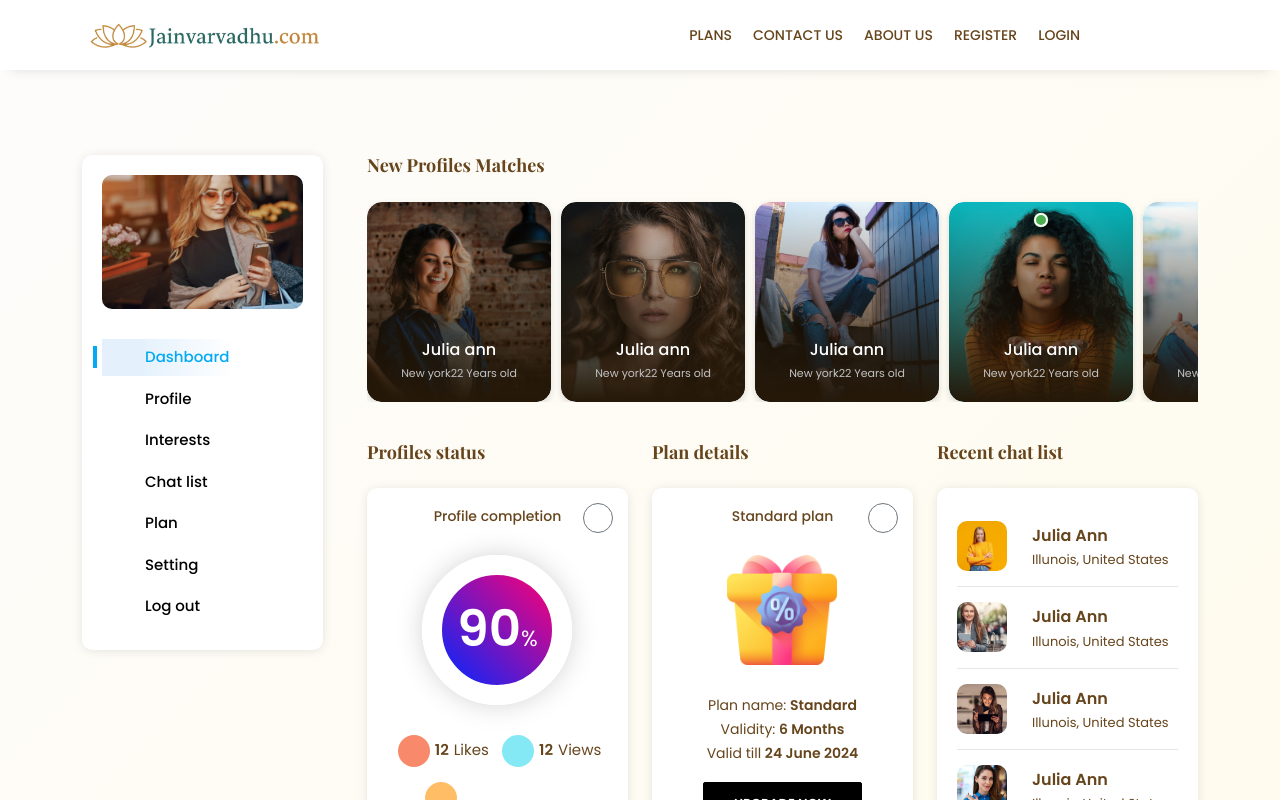
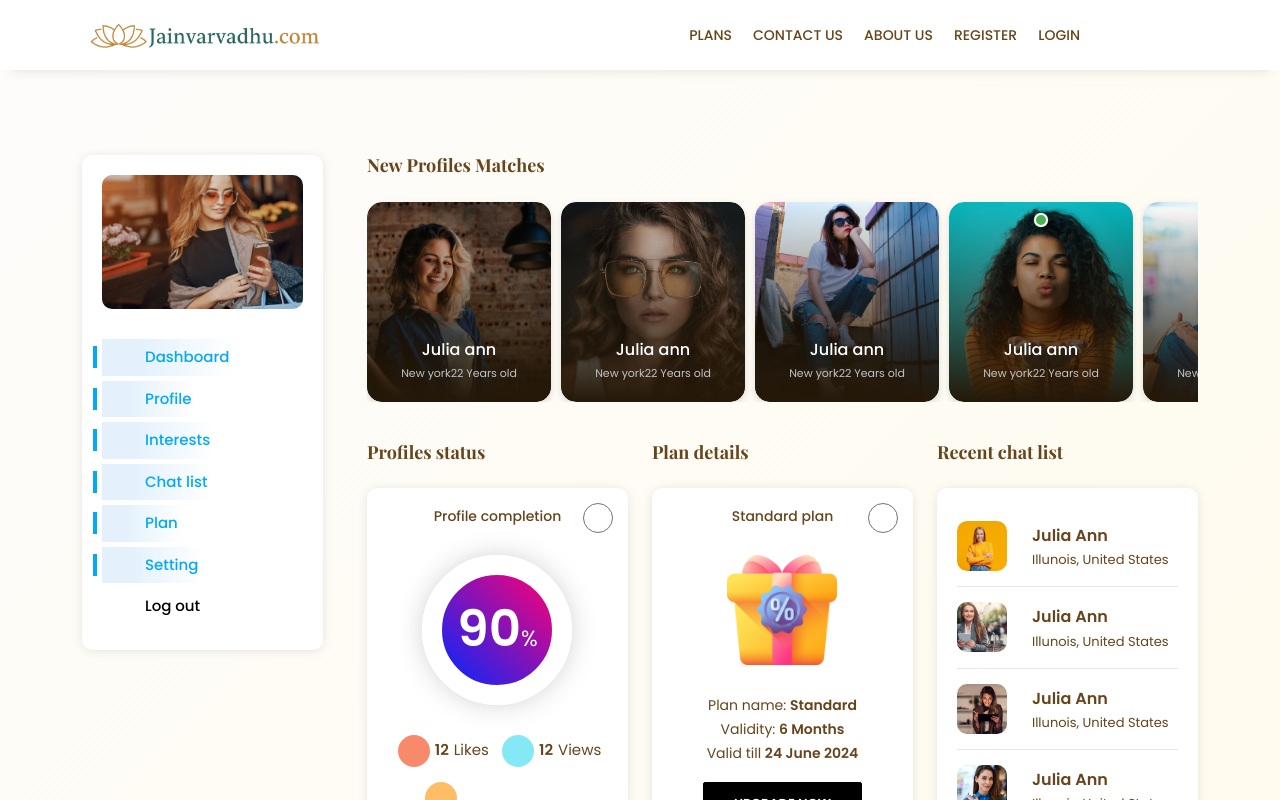
Before and after one commit to shubhamgurjar222/project-Jainvarvadhu, a Next.js app: page /dashboard in a window 1280 px wide. Shown: the top 800 px of the page. Built offline with nearby package versions, Linux system fonts and the light colour scheme; a web font is replaced by a local one.

Commit message:
feat: improve error handling in login and signup processes, update response messages, and enhance UI navigation

```diff
--- a/src/app/api/auth/login/route.ts
+++ b/src/app/api/auth/login/route.ts
@@ -18,13 +18,13 @@ export async function POST(request: Request): Promise<Response> {
     const isRemember = formData.get('isRemember') as string
 
     if (!email || !password) {
-      return errorResponse(400, "Missing Fields")
+      return errorResponse(400, "Bad Request")
     }
 
     const userData = await getUserByMailId(email)
 
     if (userData?.success === false) {
-      return errorResponse(404, "Invalid email or password")
+      return errorResponse(404, " User Not Found")
     }
 
     const hashedPassword = userData?.data?.hashed_password;
--- a/src/components/dashboard/Dashboard.tsx
+++ b/src/components/dashboard/Dashboard.tsx
@@ -48,13 +48,12 @@ export default function Dashboard () {
                                 <div className="db-nav-list">
                                     <ul>
                                         <li><button onClick={() => setPage(Page.Home)} className="act"><i className="fa fa-tachometer" aria-hidden="true"></i>Dashboard</button></li>
-                                        <li><button onClick={() => setPage(Page.Profile)}><i className="fa fa-male" aria-hidden="true"></i>Profile</button></li>
-                                        <li><button onClick={() => setPage(Page.Interest)}><i className="fa fa-handshake-o" aria-hidden="true"></i>Interests</button></li>
-                                        <li><button onClick={() => setPage(Page.ChatList)}><i className="fa fa-commenting-o" aria-hidden="true"></i>Chat list</button></li>
-                                        <li><button onClick={() => setPage(Page.Plan)}><i className="fa fa-money" aria-hidden="true"></i>Plan</button></li>
-                                        <li><button onClick={() => setPage(Page.Settings)}><i className="fa fa-cog" aria-hidden="true"></i>Setting</button></li>
+                                        <li><button onClick={() => setPage(Page.Profile)} className="act"><i className="fa fa-male" aria-hidden="true"></i>Profile</button></li>
+                                        <li><button onClick={() => setPage(Page.Interest)} className="act"><i className="fa fa-handshake-o" aria-hidden="true"></i>Interests</button></li>
+                                        <li><button onClick={() => setPage(Page.ChatList)} className="act"><i className="fa fa-commenting-o" aria-hidden="true"></i>Chat list</button></li>
+                                        <li><button onClick={() => setPage(Page.Plan)} className="act"><i className="fa fa-money" aria-hidden="true"></i>Plan</button></li>
+                                        <li><button onClick={() => setPage(Page.Settings)} className="act"><i className="fa fa-cog" aria-hidden="true"></i>Setting</button></li>
                                         <li><button onClick={handleLogout}><i className="fa fa-sign-out" aria-hidden="true"></i>Log out</button></li>
-
                                     </ul>
                                 </div>
                             </div>
--- a/src/lib/jwt.ts
+++ b/src/lib/jwt.ts
@@ -31,7 +31,7 @@ export const generateAccessToken = (payload: JwtPayload) => {
   return generateToken(payload, ACCESS_SECRET, ACCESS_EXPIRY);
 };
 
-export const generateRefreshToken = (payload: JwtPayload, rememberMe: boolean) => {
+export const generateRefreshToken = (payload: JwtPayload, rememberMe?: boolean) => {
   const expiry = rememberMe ? "30d" : "1d";
   return generateToken(payload, REFRESH_SECRET, expiry);
 };
```
Also changed, not shown: src/app/(pages)/login/LoginClient.tsx (+11 -3 lines), src/app/(pages)/signup/SignupClient.tsx (+7 -4 lines), public/css/style.css.
